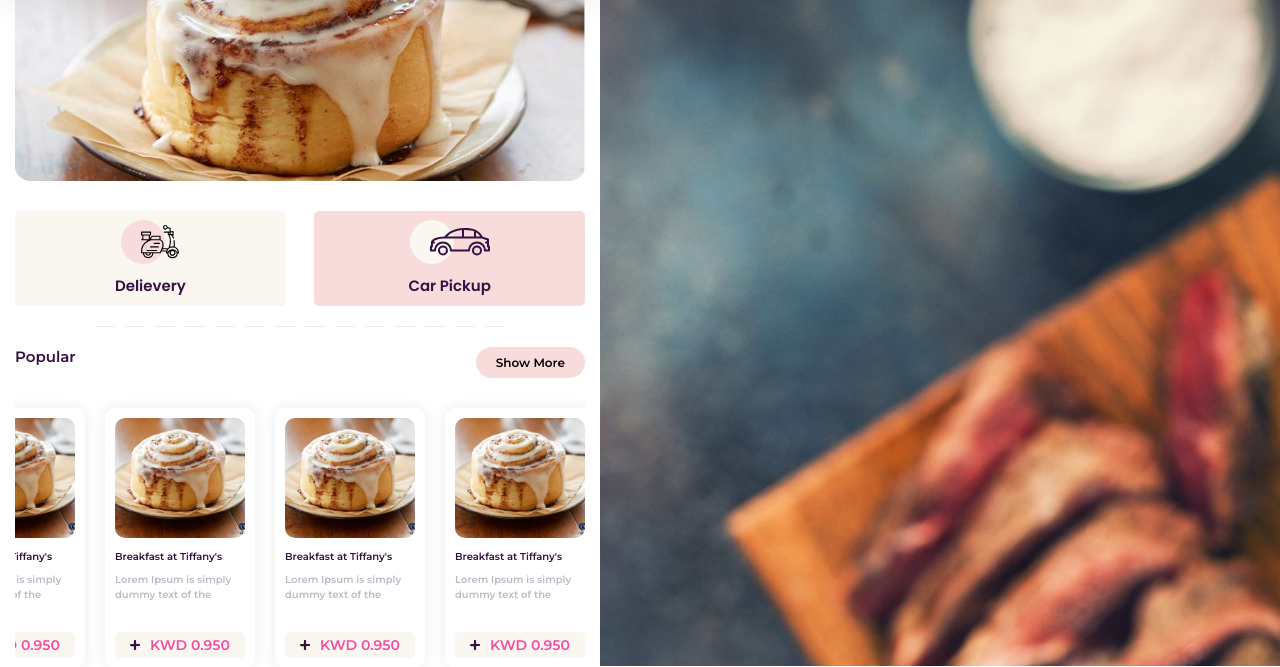
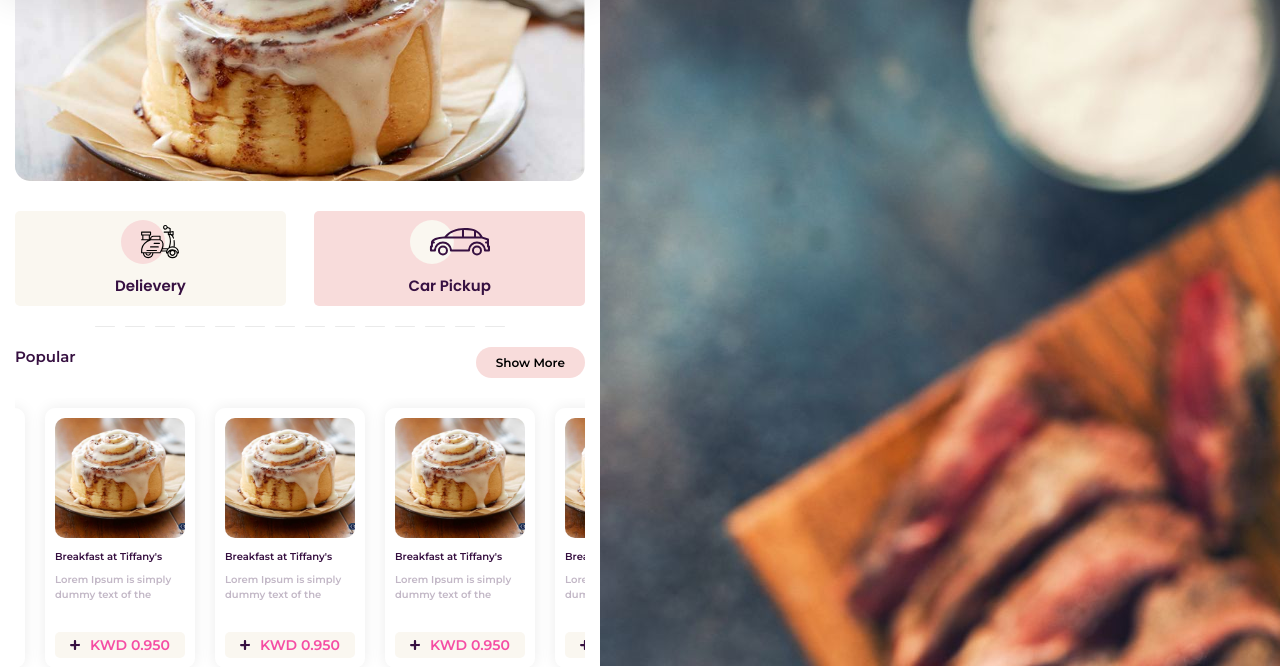
Before and after one commit to Mostafaahmed20155/vendyway, a website: page index.html in a window 1280 px wide. Shown: the part 134-801 px from the top of the page. Drawn offline with nearby package versions, Linux system fonts and the light colour scheme.

Commit message:
Customization actions applied

```diff
--- a/index.html
+++ b/index.html
@@ -106,6 +106,88 @@
                     <a href="category-page.html" class="category__header--btn">Show More</a>
                 </div>
                 <div class="category__products owl-carousel owl-theme">
+                    <div class="category__products-card">
+                        <div class="product-img__container">
+                            <img src="img/cover-picture.jpg" alt="product-img" class="product-img">
+                        </div>
+                        <h1 class="product-name">Breakfast at Tiffany's</h1>
+                        <p class="product-description">Lorem Ipsum is simply dummy text of the </p>
+                        <button class="add-to-cart">
+                            <img src="img/Union 1.svg" alt="add-sign" class="add-icon">
+                            KWD 0.950
+                        </button>
+                    </div>
+                    <div class="category__products-card">
+                        <div class="product-img__container">
+                            <img src="img/cover-picture.jpg" alt="product-img" class="product-img">
+                        </div>
+                        <h1 class="product-name">Breakfast at Tiffany's</h1>
+                        <p class="product-description">Lorem Ipsum is simply dummy text of the </p>
+                        <button class="add-to-cart">
+                            <img src="img/Union 1.svg" alt="add-sign" class="add-icon">
+                            KWD 0.950
+                        </button>
+
+                    </div>
+                    <div class="category__products-card">
+                        <div class="product-img__container">
+                            <img src="img/cover-picture.jpg" alt="product-img" class="product-img">
+                        </div>
+                        <h1 class="product-name">Breakfast at Tiffany's</h1>
+                        <p class="product-description">Lorem Ipsum is simply dummy text of the </p>
+                        <button class="add-to-cart">
+                            <img src="img/Union 1.svg" alt="add-sign" class="add-icon">
+                            KWD 0.950
+                        </button>
+
+                    </div>
+                    <div class="category__products-card">
+                        <div class="product-img__container">
+                            <img src="img/cover-picture.jpg" alt="product-img" class="product-img">
+                        </div>
+                        <h1 class="product-name">Breakfast at Tiffany's</h1>
+                        <p class="product-description">Lorem Ipsum is simply dummy text of the </p>
+                        <button class="add-to-cart">
+                            <img src="img/Union 1.svg" alt="add-sign" class="add-icon">
+                            KWD 0.950
+                        </button>
+                    </div>
+                    <div class="category__products-card">
+                        <div class="product-img__container">
+                            <img src="img/cover-picture.jpg" alt="product-img" class="product-img">
+                        </div>
+                        <h1 class="product-name">Breakfast at Tiffany's</h1>
+                        <p class="product-description">Lorem Ipsum is simply dummy text of the </p>
+                        <button class="add-to-cart">
+                            <img src="img/Union 1.svg" alt="add-sign" class="add-icon">
+                            KWD 0.950
+                        </button>
+
+                    </div>
+                    <div class="category__products-card">
+                        <div class="product-img__container">
+                            <img src="img/cover-picture.jpg" alt="product-img" class="product-img">
+                        </div>
+                        <h1 class="product-name">Breakfast at Tiffany's</h1>
+                        <p class="product-description">Lorem Ipsum is simply dummy text of the </p>
+                        <button class="add-to-cart">
+                            <img src="img/Union 1.svg" alt="add-sign" class="add-icon">
+                            KWD 0.950
+                        </button>
+
+                    </div>
+                    <div class="category__products-card">
+                        <div class="product-img__container">
+                            <img src="img/cover-picture.jpg" alt="product-img" class="product-img">
+                        </div>
+                        <h1 class="product-name">Breakfast at Tiffany's</h1>
+                        <p class="product-description">Lorem Ipsum is simply dummy text of the </p>
+                        <button class="add-to-cart">
+                            <img src="img/Union 1.svg" alt="add-sign" class="add-icon">
+                            KWD 0.950
+                        </button>
+
+                    </div>
                     <div class="category__products-card">
                         <div class="product-img__container">
                             <img src="img/cover-picture.jpg" alt="product-img" class="product-img">
```
